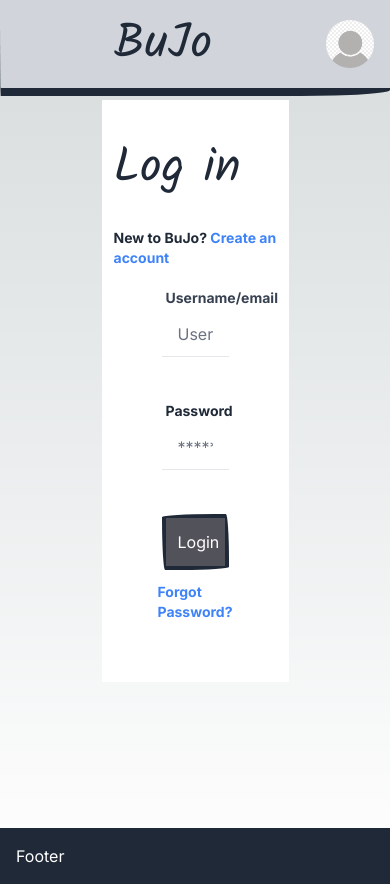
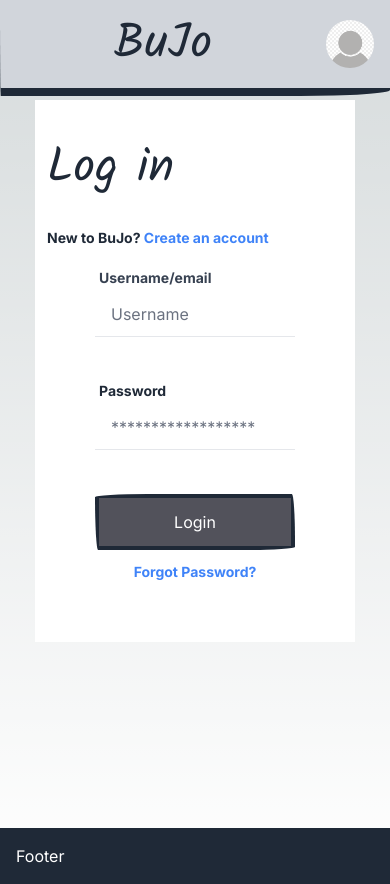
Before and after one commit to Sharkaw/bujoapp, a Next.js app in the folder bujo-app/: page /login in a window 390 px wide. Built offline with nearby package versions, Linux system fonts and the light colour scheme; no server answers; the database is empty.

Commit message:
Fix layout

```diff
--- a/bujo-app/src/app/layout.js
+++ b/bujo-app/src/app/layout.js
@@ -9,14 +9,14 @@ const LayoutGrid = ({ children }) => {
         <html lang="en">
             <body className="flex flex-col">
                 <Header />
-                <div className="grid grid-cols-12 gap-4">
-                    <div className="col-span-3 flex">
+                <div className="flex flex-col md:flex-row flex-1">
+                    <div className="hidden min-w-60 md:flex md:flex-none">
                         <Sidebar />
                     </div>
-                    <div className="col-span-6">
-                        <main className="flex justify-center">{children}</main>
-                    </div>
-                    <div className="col-span-3 flex justify-center">
+                    <main className="flex-auto flex justify-center">
+                        {children}
+                    </main>
+                    <div className="flex-auto flex justify-center">
                         {/* Content 3 */}
                     </div>
                 </div>
```
